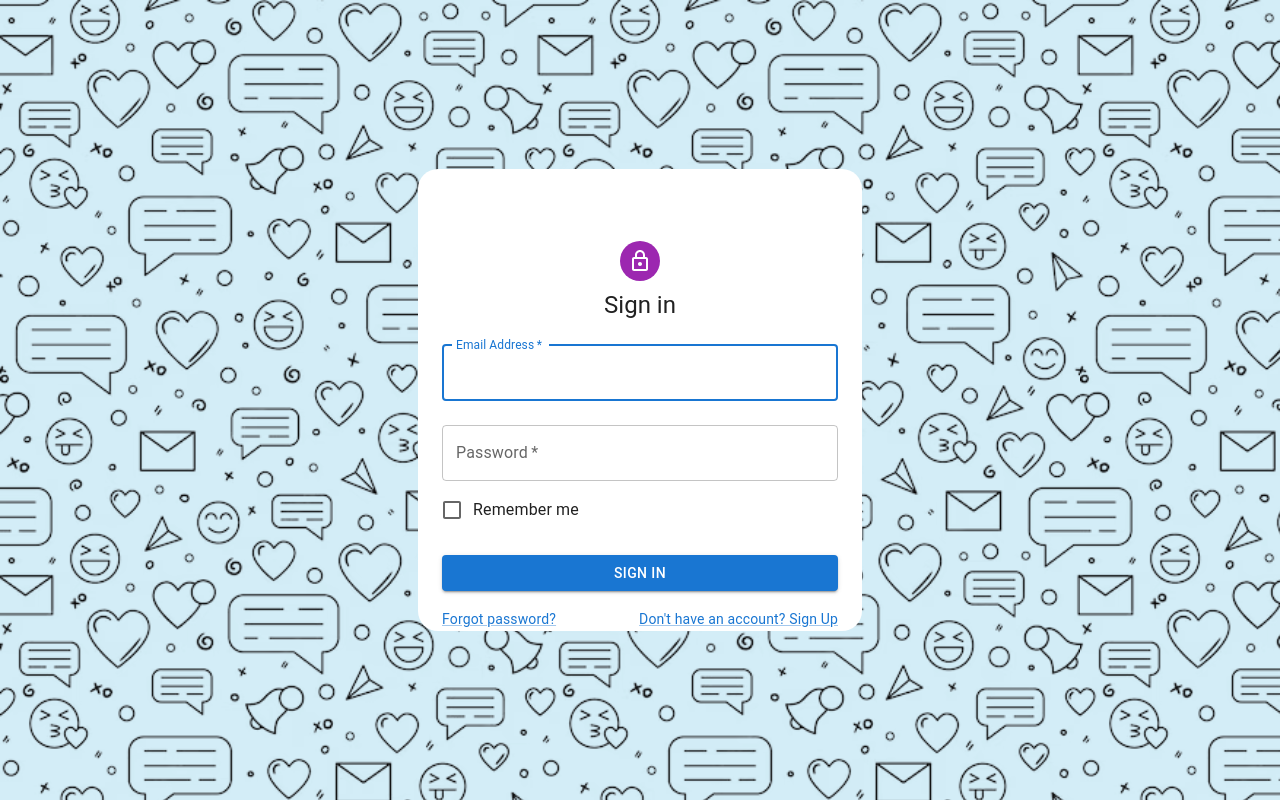
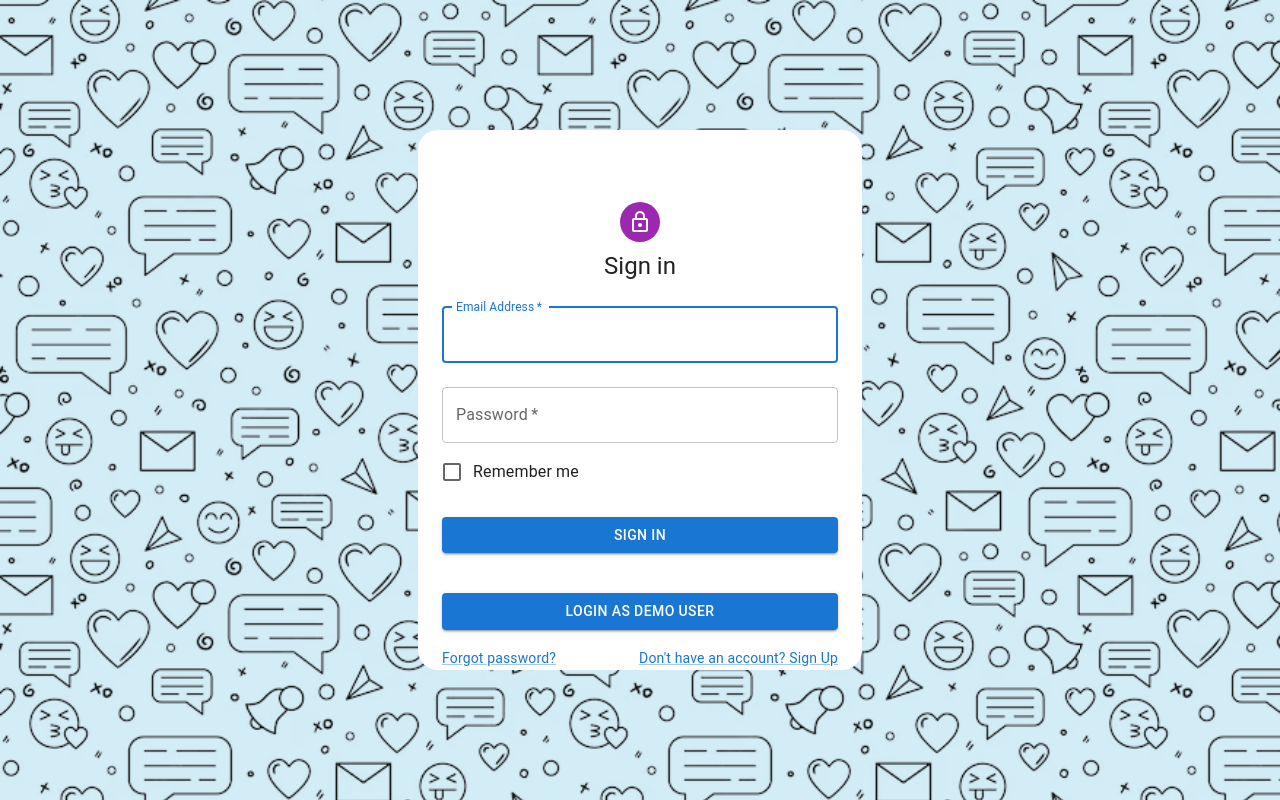
Before and after one commit to Sathishramesh1/chat-app-frontend, a React (Vite) app in the folder chat-app/: page / in a window 1280 px wide. Built offline with nearby package versions, Linux system fonts and the light colour scheme; no server answers.

Commit message:
adding bouncer-loading

```diff
--- a/chat-app/package.json
+++ b/chat-app/package.json
@@ -25,6 +25,8 @@
     "react-dom": "^18.2.0",
     "react-redux": "^9.1.0",
     "react-router-dom": "^6.22.0",
+    "react-spinners": "^0.13.8",
+    "react-toastify": "^10.0.4",
     "socket.io-client": "^4.7.4",
     "yup": "^1.3.3"
   },
--- a/chat-app/src/Components/Conversation.jsx
+++ b/chat-app/src/Components/Conversation.jsx
@@ -49,7 +49,7 @@ if(isSmallScreen){
         {/* <p className='con-icon'>{props?.users[1]?.name.charAt(0)}</p> */}
        <div className='con-icon'> <Avatar alt={props.users[1].name} src="/static/images/avatar/1.jpg" /></div>
          <p className='con-title'>{props?.users[1]?.name}</p>
-           <p className='con-latestMessage'>{props?.latestMessage?.content}</p>
+           <p className='con-latestMessage'>{props?.latestMessage?.content.slice(0,15)}</p>
         <p className='con-timeStamp'>{renderTimeOrDate(props.updatedAt)}</p>
 
          </>
--- a/chat-app/src/Pages/Forget.jsx
+++ b/chat-app/src/Pages/Forget.jsx
@@ -14,7 +14,7 @@ import Container from '@mui/material/Container';
 import { createTheme, ThemeProvider } from '@mui/material/styles';
 import '../Components/myStyles.css'
 import { useState } from 'react';
-import { ForgetPassword, LoginUser } from '../Services/apiServices';
+import {  ForgetPasswordApi, LoginUser } from '../Services/apiServices';
 import { useDispatch, useSelector } from 'react-redux';
 import { setUserToken } from '../redux/chatSlice'
 import { useNavigate } from 'react-router-dom';
@@ -39,15 +39,9 @@ export default function Forget() {
   const handleSubmit = async(event) => {
     event.preventDefault();
     try {
-      // console.log(user)
-      const response = await ForgetPassword(user);
+
+      const response = await ForgetPasswordApi(user);
       console.log(response)
-
-
-
-
-
-
 
     } catch (error) {
       console.log(error);
@@ -101,11 +95,7 @@ export default function Forget() {
               Send Reset Mail
             </Button>
             <Grid container>
-              {/* <Grid item xs>
-                <Link href="#" variant="body2">
-                  Forgot password?
-                </Link>
-              </Grid> */}
+
               <Grid item>
                 <Link href="/register" variant="body2">
                   {"Don't have an account? Sign Up"}
--- a/chat-app/src/Pages/Login.jsx
+++ b/chat-app/src/Pages/Login.jsx
@@ -18,6 +18,8 @@ import { LoginUser } from '../Services/apiServices';
 import { useDispatch, useSelector } from 'react-redux';
 import { setUserToken } from '../redux/chatSlice'
 import { useNavigate } from 'react-router-dom';
+import { BounceLoader } from 'react-spinners';
+import { toast } from 'react-toastify';
 // TODO remove, this demo shouldn't need to reset the theme.
 
 const defaultTheme = createTheme({
@@ -37,28 +39,119 @@ export default function SignIn() {
     password:""
 
   });
+  const [loading,setLoading]=useState(false);
+
+
   const handleSubmit = async(event) => {
     event.preventDefault();
+    setLoading(true);
+
     try {
       // console.log(user)
+      setUser({ email: '', password: '' });
       const response = await LoginUser(user);
-      console.log(response)
+
+      // console.log(response)
+      if(response.status==200){
+        setLoading(false);
       const token=response.data.jwttoken
       const id=response.data.user
-      console.log(token)
+      // console.log(token)
+
+      toast.success("Login Successfully", {
+        position: "top-center",
+        autoClose: 1500,
+        hideProgressBar: false,
+        closeOnClick: true,
+        pauseOnHover: true,
+        draggable: true,
+        progress: undefined,
+        theme: "colored",
+      });
+   dispatch(setUserToken({token}));
+   localStorage.setItem("token",JSON.stringify(token))
+   localStorage.setItem("user",JSON.stringify(id));
+    navigate('/app/welcome')}
+    else{
+      toast.error("Unable to Login", {
+        position: "top-center",
+        autoClose: 1500,
+        hideProgressBar: false,
+        closeOnClick: true,
+        pauseOnHover: true,
+        draggable: true,
+        progress: undefined,
+        theme: "colored",
+      });
+    }
+
+
+
+    } catch (error) {
+      console.log(error);
+
+    }finally{
+      setLoading(false)
+    }
+
+  };
+
+
+  const handleDemo=async(e)=>{
+    e.preventDefault();
+    setLoading(true);
+
+    try {
+
+      const response = await LoginUser({email:"demouser@gmail.com",password:'1234567890'});
+      if(response.status=200){
+
+
+
+        setLoading(false);
+      const token=response.data.jwttoken
+      const id=response.data.user
+      // console.log(token)
+
+      toast.success("Login Successfully", {
+        position: "top-center",
+        autoClose: 1500,
+        hideProgressBar: false,
+        closeOnClick: true,
+        pauseOnHover: true,
+        draggable: true,
+        progress: undefined,
+        theme: "colored",
+      });
    dispatch(setUserToken({token}));
    localStorage.setItem("token",JSON.stringify(token))
    localStorage.setItem("user",JSON.stringify(id));
     navigate('/app/welcome')
 
+      }else{
+        toast.error("Unable to Login", {
+          position: "top-center",
+          autoClose: 1500,
+          hideProgressBar: false,
+          closeOnClick: true,
+          pauseOnHover: true,
+          draggable: true,
+          progress: undefined,
+          theme: "colored",
+        });
+      }
+
     } catch (error) {
       console.log(error);
 
+    }finally{
+      setLoading(false)
     }
 
-  };
+  }
 
   return (
+    <>
     <ThemeProvider theme={defaultTheme}>
       <Container component="main" maxWidth="xs" fixed={true}  className='login'>
         <CssBaseline />
@@ -87,6 +180,7 @@ export default function SignIn() {
               name="email"
               autoComplete="email"
               autoFocus
+              value={user.email}
               onChange={(e)=>setUser({...user,[e.target.name]:e.target.value})}
             />
             <TextField
@@ -97,6 +191,7 @@ export default function SignIn() {
               label="Password"
               type="password"
               id="password"
+              value={user.password}
               autoComplete="password"
               onChange={(e)=>setUser({...user,[e.target.name]: e.target.value })}
             />
@@ -105,13 +200,25 @@ export default function SignIn() {
               label="Remember me"
             />
             <Button
+              type="click"
+              fullWidth
+              variant="contained"
+              sx={{ mt: 3, mb: 2 }}
+
+            >
+              Sign In
+            </Button>
+            <Button
               type="submit"
               fullWidth
               variant="contained"
               sx={{ mt: 3, mb: 2 }}
+              onClick={handleDemo}
             >
-              Sign In
+              Login as Demo user
             </Button>
+
+
             <Grid container>
               <Grid item xs>
                 <Link href="/forget" variant="body2">
@@ -128,5 +235,12 @@ export default function SignIn() {
         </Box>
       </Container>
     </ThemeProvider>
+    {loading && (
+    <Box sx={{ display: 'flex', justifyContent: 'center', alignItems: 'center', height: '100vh', position: 'fixed', width: '100%', backgroundColor: 'rgba(255, 255, 255, 0.5)', zIndex: 9999 }}>
+      <BounceLoader color="#36d7b7" loading={loading} size={200} />
+    </Box>
+  )}
+
+    </>
   );
 }
--- a/chat-app/src/Pages/Register.jsx
+++ b/chat-app/src/Pages/Register.jsx
@@ -18,6 +18,8 @@ import { LoginUser, RegisterUser } from '../Services/apiServices';
 import { useRef } from 'react';
 import { useFormik } from 'formik';
 import * as yup from 'yup';
+import { toast } from 'react-toastify';
+import { BounceLoader } from 'react-spinners';
 
 // TODO remove, this demo shouldn't need to reset the theme.
 
@@ -52,20 +54,50 @@ const validationSchema = yup.object({
 
 
 export default function Register() {
-
+  const [loading,setLoading]=useState(false);
 
 
 
   const handleSubmit = async() => {
+    setLoading(true)
 
     try {
 
       const response = await RegisterUser(formik.values);
+      if(response.status==201){
+        setLoading(false);
+
+      toast.success("Login Successfully", {
+        position: "top-center",
+        autoClose: 1500,
+        hideProgressBar: false,
+        closeOnClick: true,
+        pauseOnHover: true,
+        draggable: true,
+        progress: undefined,
+        theme: "colored",
+      });
+
+      }else{
+        toast.error("Unable to Login", {
+          position: "top-center",
+          autoClose: 1500,
+          hideProgressBar: false,
+          closeOnClick: true,
+          pauseOnHover: true,
+          draggable: true,
+          progress: undefined,
+          theme: "colored",
+        });
+      }
+
       console.log(response)
 
     } catch (error) {
       console.log(error);
 
+    }finally{
+      setLoading(false);
     }
 
   };
@@ -93,6 +125,7 @@ const formik = useFormik({
 
 
   return (
+    <>
     <ThemeProvider theme={defaultTheme}>
       <Container component="main" maxWidth="xs" fixed={true}  className='login'>
         <CssBaseline />
@@ -188,5 +221,13 @@ const formik = useFormik({
         </Box>
       </Container>
     </ThemeProvider>
+    {loading && (
+        <Box sx={{ display: 'flex', justifyContent: 'center', alignItems: 'center', height: '100vh', position: 'fixed', width: '100%', backgroundColor: 'rgba(255, 255, 255, 0.5)', zIndex: 9999 }}>
+          <BounceLoader color="#36d7b7" loading={loading} size={200} />
+        </Box>
+      )}
+
+
+    </>
   );
 }
--- a/chat-app/src/Pages/Reset.jsx
+++ b/chat-app/src/Pages/Reset.jsx
@@ -14,7 +14,7 @@ import Container from '@mui/material/Container';
 import { createTheme, ThemeProvider } from '@mui/material/styles';
 import '../Components/myStyles.css'
 import { useState } from 'react';
-import { LoginUser } from '../Services/apiServices';
+import { LoginUser, ResetPasswordApi } from '../Services/apiServices';
 import { useDispatch, useSelector } from 'react-redux';
 import { setUserToken } from '../redux/chatSlice'
 import { useNavigate } from 'react-router-dom';
@@ -28,12 +28,11 @@ const defaultTheme = createTheme({
   },
 });
 
-export default function Reset() {
+export default function ResetPassword() {
 
   const navigate=useNavigate();
  const dispatch=useDispatch();
   const [user,setUser]=useState({
-    email:"",
     password:""
 
   });
@@ -41,15 +40,14 @@ export default function Reset() {
     event.preventDefault();
     try {
       // console.log(user)
-      const response = await LoginUser(user);
+      const response = await ResetPasswordApi(user,token);
       console.log(response)
       const token=response.data.jwttoken
       const id=response.data.user
       console.log(token)
-   dispatch(setUserToken({token}));
-   localStorage.setItem("token",JSON.stringify(token))
-   localStorage.setItem("user",JSON.stringify(id));
-    navigate('/app/welcome')
+
+
+    navigate('/')
 
     } catch (error) {
       console.log(error);
@@ -75,20 +73,9 @@ export default function Reset() {
             <LockOutlinedIcon />
           </Avatar>
           <Typography component="h1" variant="h5">
-            Sign in
+            Reset Password
           </Typography>
           <Box component="form" onSubmit={handleSubmit} noValidate sx={{ mt: 1 }}>
-            <TextField
-              margin="normal"
-              required
-              fullWidth
-              id="email"
-              label="Email Address"
-              name="email"
-              autoComplete="email"
-              autoFocus
-              onChange={(e)=>setUser({...user,[e.target.name]:e.target.value})}
-            />
             <TextField
               margin="normal"
               required
@@ -100,26 +87,26 @@ export default function Reset() {
               autoComplete="password"
               onChange={(e)=>setUser({...user,[e.target.name]: e.target.value })}
             />
-            <FormControlLabel
+            {/* <FormControlLabel
               control={<Checkbox value="remember" color="primary" />}
               label="Remember me"
-            />
+            /> */}
             <Button
               type="submit"
               fullWidth
               variant="contained"
               sx={{ mt: 3, mb: 2 }}
             >
-              Sign In
+              Reset
             </Button>
             <Grid container>
               <Grid item xs>
-                <Link href="#" variant="body2">
-                  Forgot password?
+                <Link href="/" variant="body2">
+                  SignIn
                 </Link>
               </Grid>
               <Grid item>
-                <Link href="#" variant="body2">
+                <Link href="/register" variant="body2">
                   {"Don't have an account? Sign Up"}
                 </Link>
               </Grid>
--- a/chat-app/src/Services/apiServices.jsx
+++ b/chat-app/src/Services/apiServices.jsx
@@ -14,12 +14,12 @@ export const LoginUser = async (payload) => {
     return response;
 };
 
-export const ForgetPassword = async (payload) => {
+export const ForgetPasswordApi = async (payload) => {
     const response = await axios.post(`${BASE_URL}/user/forget`, payload);
     return response;
 };
 
-export const ResetPassword = async (payload,resetToken) => {
+export const ResetPasswordApi = async (payload,resetToken) => {
     const response = await axios.post(`${BASE_URL}/user/reset/${resetToken}`, payload);
     return response;
 };
```
Also changed, not shown: chat-app/src/App.jsx (+5 -2 lines), chat-app/src/Components/ChatArea.jsx (+17 -27 lines), chat-app/src/redux/chatSlice.js (+6 -3 lines), 1 other file (tests, documents, lock files or other folders).
